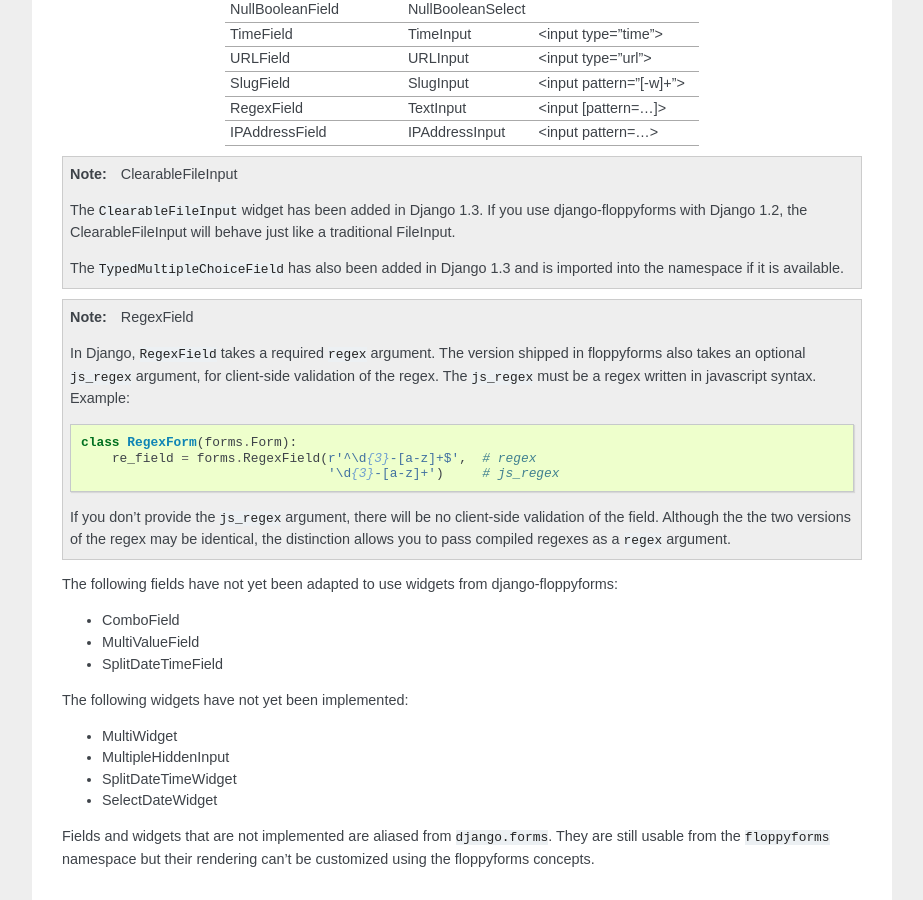
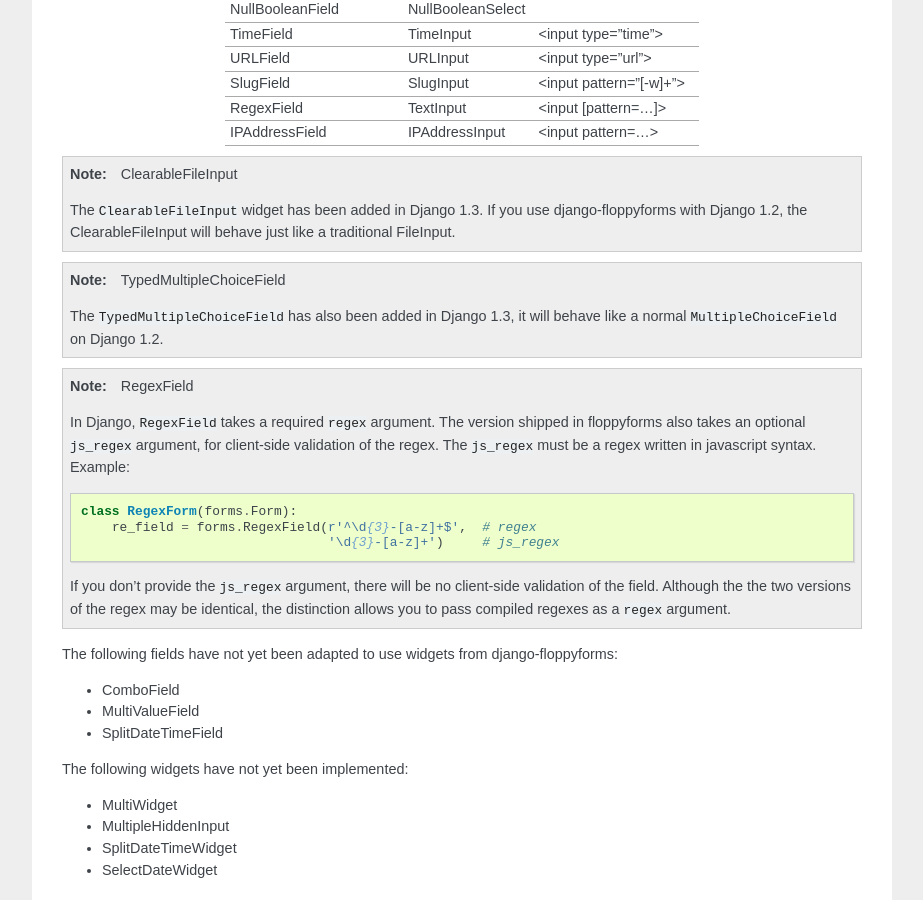
Before and after one commit to jazzband/django-floppyforms, a Sphinx documentation site: the page built from docs/widgets.rst, in a window 1280 px wide and 900 px high, scrolled down 701 px. Shown: the whole window, without its empty margins (198-1121 px from the left). Built offline with Sphinx 7.4.7, drawn with Linux system fonts in a browser that asks for light colours.

Commit message:
That not was actually two notes

```diff
--- a/docs/widgets.rst
+++ b/docs/widgets.rst
@@ -43,8 +43,11 @@
     django-floppyforms with Django 1.2, the ClearableFileInput will behave
     just like a traditional FileInput.
 
-    The ``TypedMultipleChoiceField`` has also been added in Django 1.3 and is
-    imported into the namespace if it is available.
+
+.. note:: TypedMultipleChoiceField
+
+    The ``TypedMultipleChoiceField`` has also been added in Django 1.3, it
+    will behave like a normal ``MultipleChoiceField`` on Django 1.2.
 
 
 .. note:: RegexField
```
